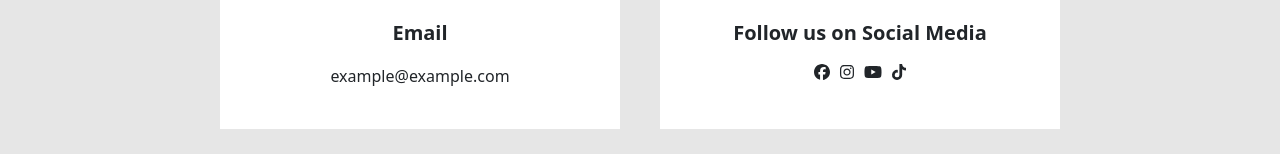
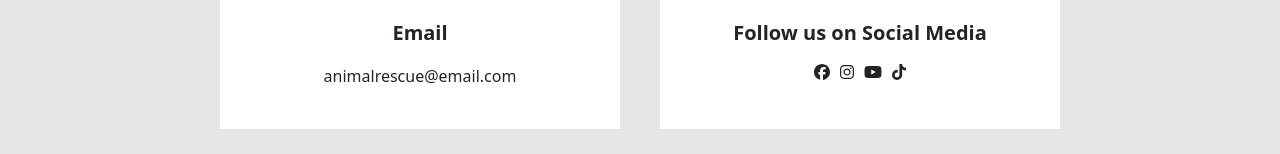
Before and after one commit to sp-ho/animal-rescue, a React (Vite) app: page /contact in a window 1280 px wide. Shown: the part 333-487 px from the top of the page. Built offline with nearby package versions, Linux system fonts and the light colour scheme.

Commit message:
5th commit

```diff
--- a/src/pages/Contact.tsx
+++ b/src/pages/Contact.tsx
@@ -63,7 +63,7 @@ const Contact = () => {
                 <FontAwesomeIcon icon={faEnvelope} size="2x" />
               </div>
               <p className="contact-p">Email</p>
-              <p>example@example.com</p>
+              <p>animalrescue@email.com</p>
             </div>
 
             {/* Right Section */}
```
